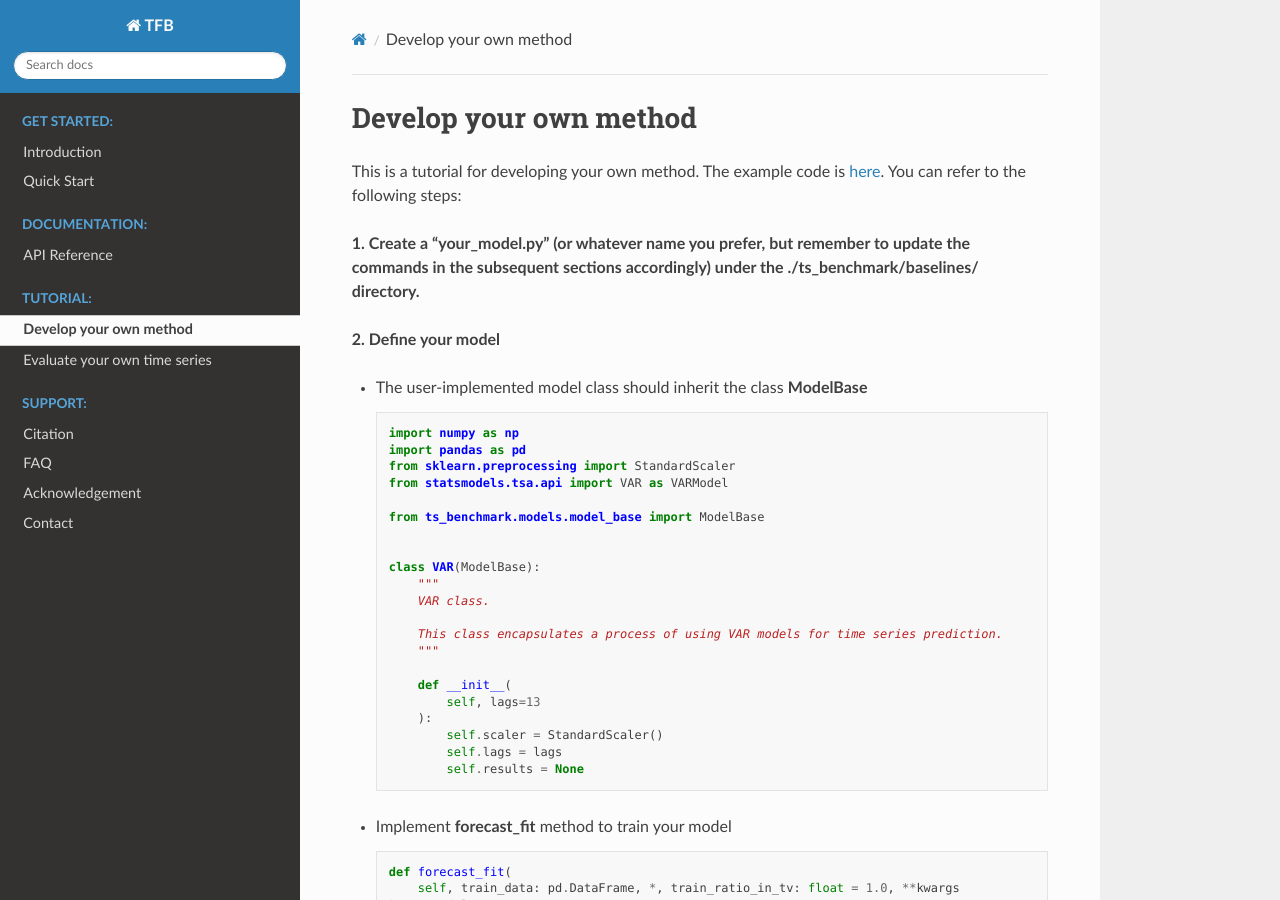
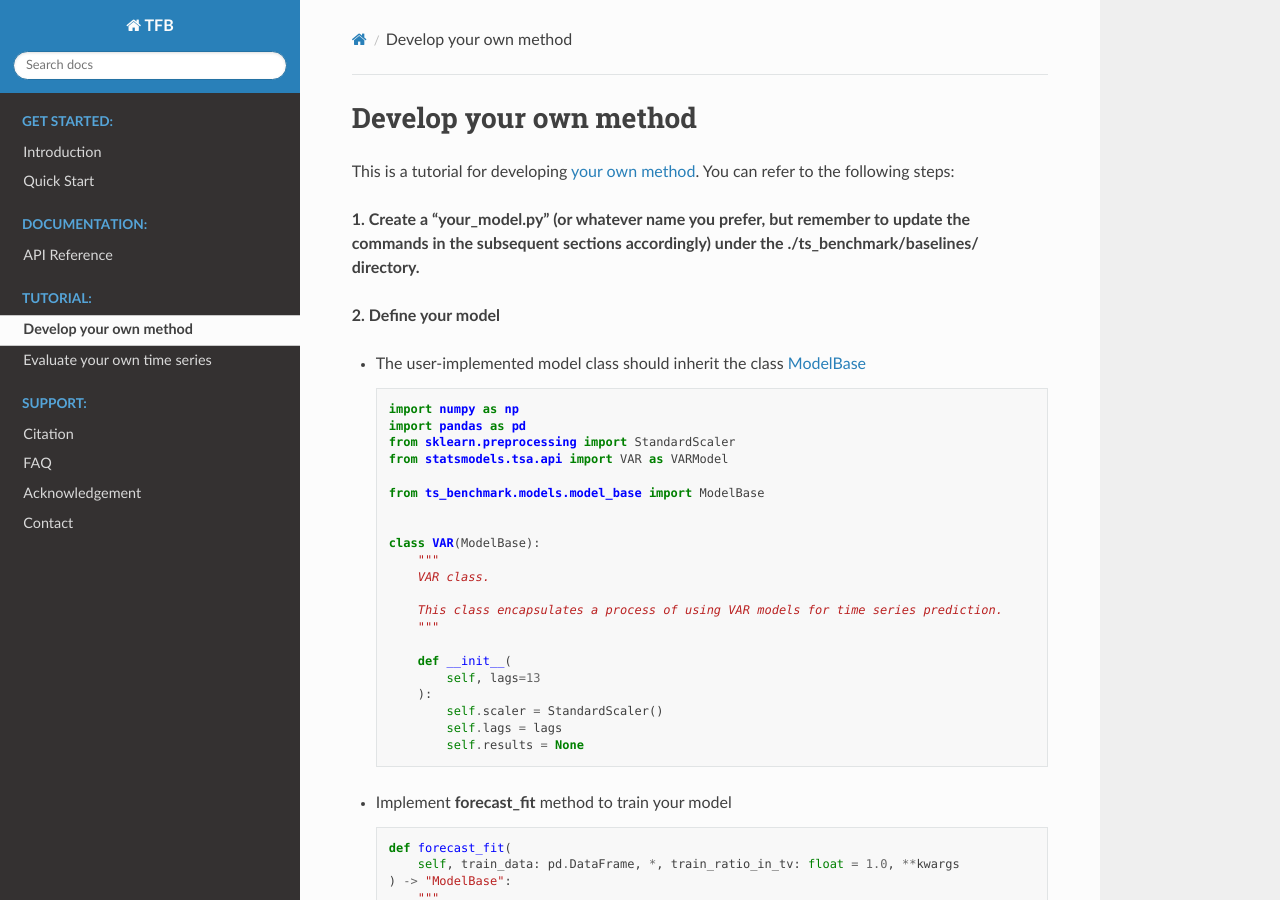
Before and after one commit to DevCrafterLZY/TFB_docs, a Sphinx documentation site: the page built from source/tutorial/develop_own_method.rst, in a window 1280 px wide and 900 px high. Built offline with Sphinx 7.4.7 and the Read the Docs theme 2.0.0, drawn with Linux system fonts in a browser that asks for light colours.

Commit message:
添加链接

```diff
--- a/source/documentation/modules/ts_benchmark.models.rst
+++ b/source/documentation/modules/ts_benchmark.models.rst
@@ -1,5 +1,7 @@
 ts\_benchmark.models package
 ============================
+
+.. _model-base:
 
 ts\_benchmark.models.model\_base module
 ---------------------------------------
--- a/source/tutorial/develop_own_method.rst
+++ b/source/tutorial/develop_own_method.rst
@@ -3,7 +3,7 @@
 Develop your own method
 =======================
 
-This is a tutorial for developing your own method. The example code is :ref:`here <you-own-method>`.
+This is a tutorial for developing :ref:`your own method <you-own-method>`.
 You can refer to the following steps:
 
 **1. Create a “your_model.py” (or whatever name you prefer, but remember to update the commands in the subsequent sections accordingly) under the ./ts_benchmark/baselines/ directory.**
@@ -12,7 +12,7 @@ You can refer to the following steps:
 **2. Define your model**
 
 -  The user-implemented model class should inherit the class
-   **ModelBase**
+   :ref:`ModelBase <model-base>`
 
    .. code:: python
 
```
